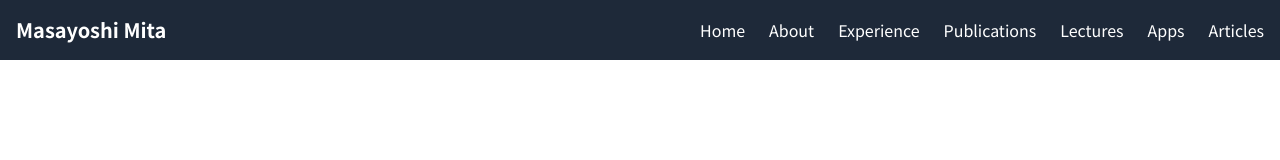
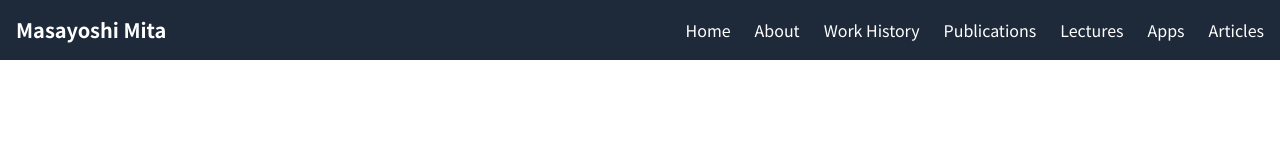
Before and after one commit to nigimitama/nigimitama.github.io, a Next.js app: page / in a window 1280 px wide. Shown: the top 160 px of the page. Built offline with nearby package versions, Linux system fonts and the light colour scheme.

Commit message:
feat: ExperienceをWork Historyへrename

```diff
--- a/app/components/Header.tsx
+++ b/app/components/Header.tsx
@@ -44,7 +44,7 @@ export default function Header() {
               </li>
               <li>
                 <Link href="/work-history" className="block py-2 md:py-0 hover:text-gray-300 transition-colors">
-                  Experience
+                  Work History
                 </Link>
               </li>
               <li>
```
